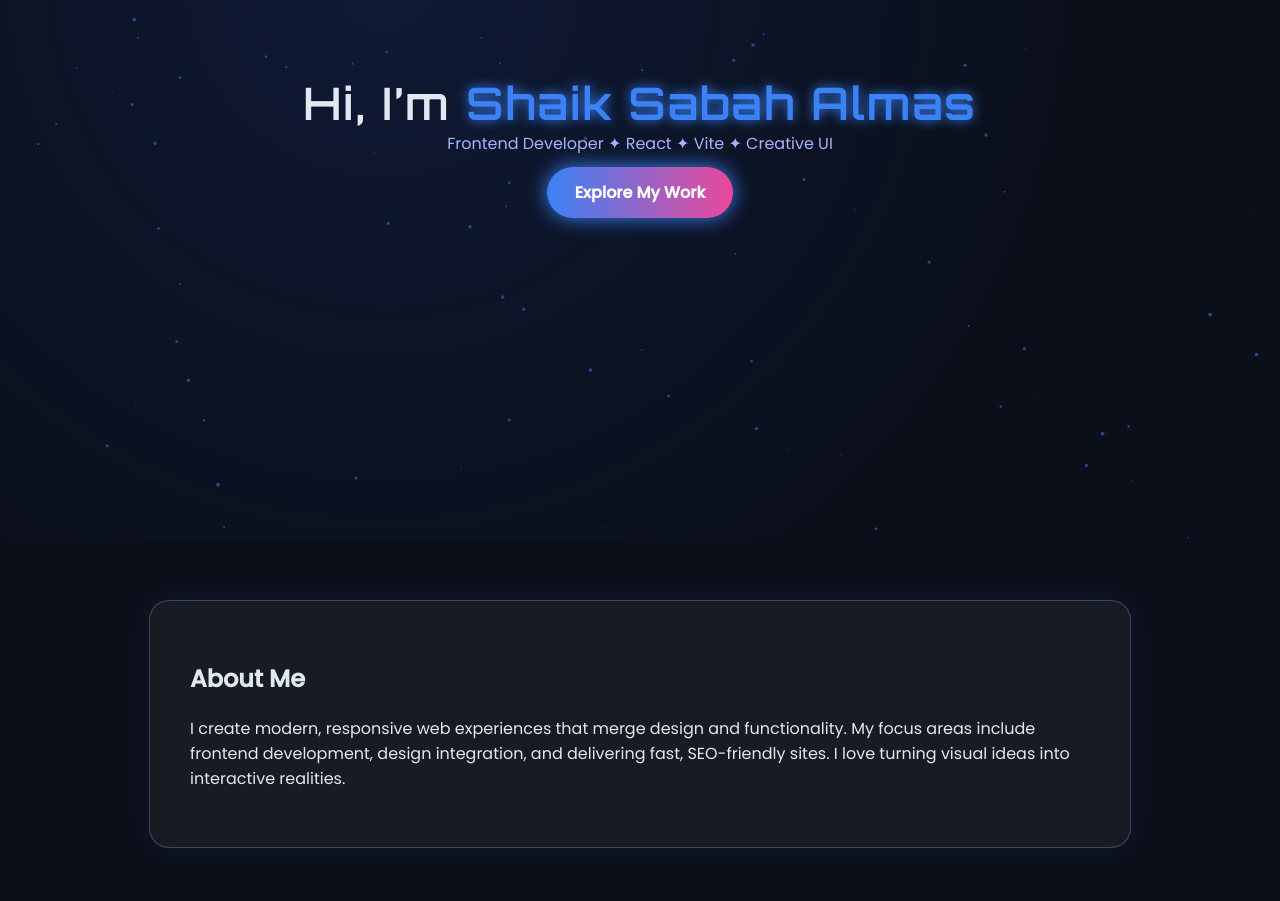
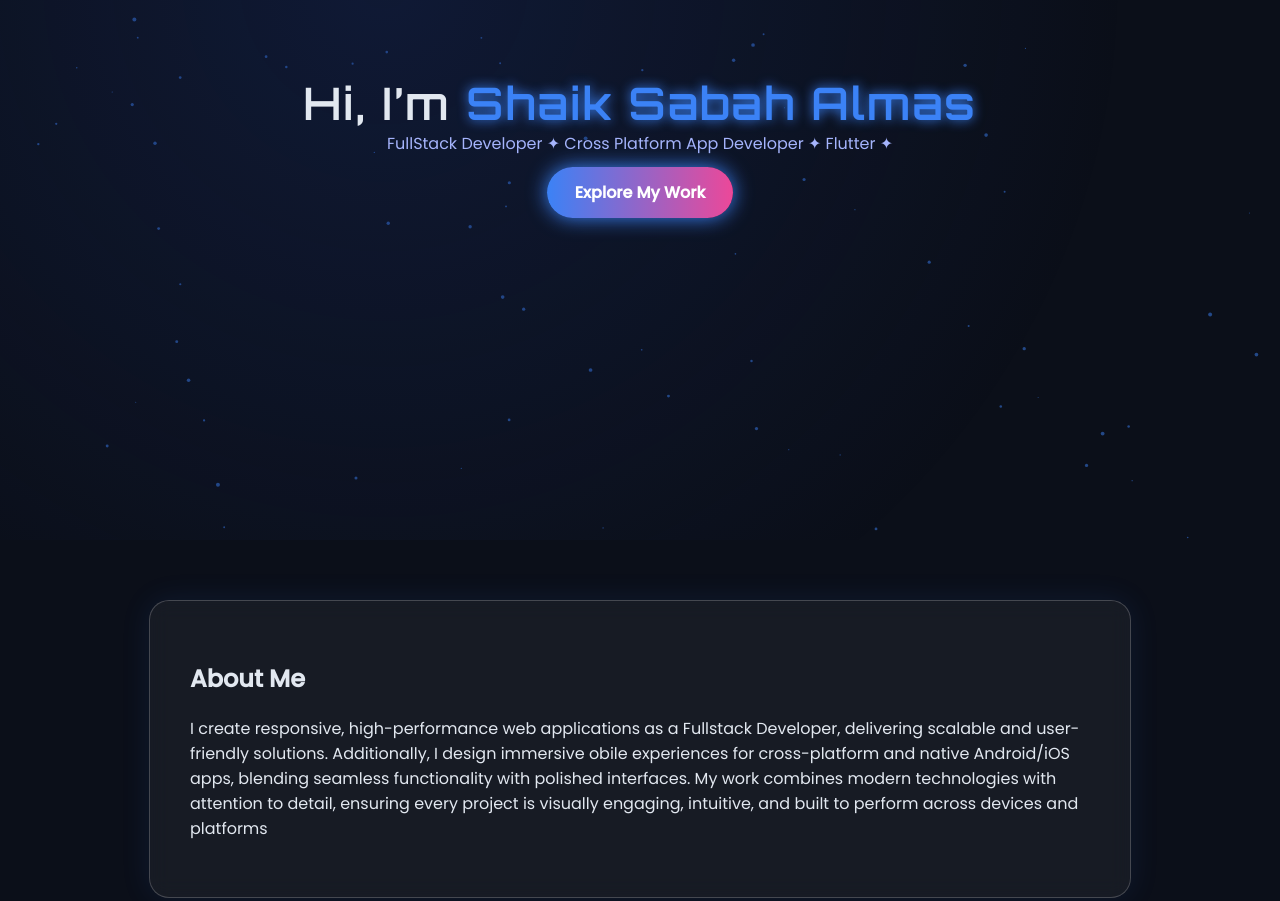
Before and after one commit to shaiksabahalmas/almas-portfolio, a plain HTML site: page index.html in a window 1280 px wide. Shown: the part 260-1161 px from the top of the page. Drawn offline with Linux system fonts and the light colour scheme.

Commit message:
Tenth portfolio version

```diff
--- a/index.html
+++ b/index.html
@@ -3,7 +3,7 @@
 <head>
   <meta charset="UTF-8" />
   <meta name="viewport" content="width=device-width, initial-scale=1.0" />
-  <title>Shaik Sabah Almas | Frontend Developer</title>
+  <title>Shaik Sabah Almas|FullStack Developer</title>
   <link rel="stylesheet" href="styles.css" />
   <script defer src="animations.js"></script>
 </head>
@@ -13,7 +13,7 @@
   <header class="hero fade-in">
     <div class="hero-content">
       <h1>Hi, I’m <span> Shaik Sabah Almas </span></h1>
-      <p>Frontend Developer ✦ React ✦ Vite ✦ Creative UI</p>
+      <p>FullStack Developer ✦ Cross Platform App Developer ✦ Flutter ✦ </p>
       <a href="#projects" class="btn-glow">Explore My Work</a>
     </div>
   </header>
@@ -21,9 +21,12 @@
   <section id="about" class="glass-section fade-in">
     <h2>About Me</h2>
     <p>
-      I create modern, responsive web experiences that merge design and functionality.
-      My focus areas include frontend development, design integration, and delivering fast, SEO-friendly sites.
-      I love turning visual ideas into interactive realities.
+I create responsive, high-performance web applications as a Fullstack Developer,
+delivering scalable and user-friendly solutions. Additionally, I design immersive
+obile experiences for cross-platform and native Android/iOS apps, blending seamless
+functionality with polished interfaces. My work combines modern technologies with attention
+to detail, ensuring every project is visually engaging, intuitive, and built to perform
+across devices and platforms
     </p>
   </section>
 
```
